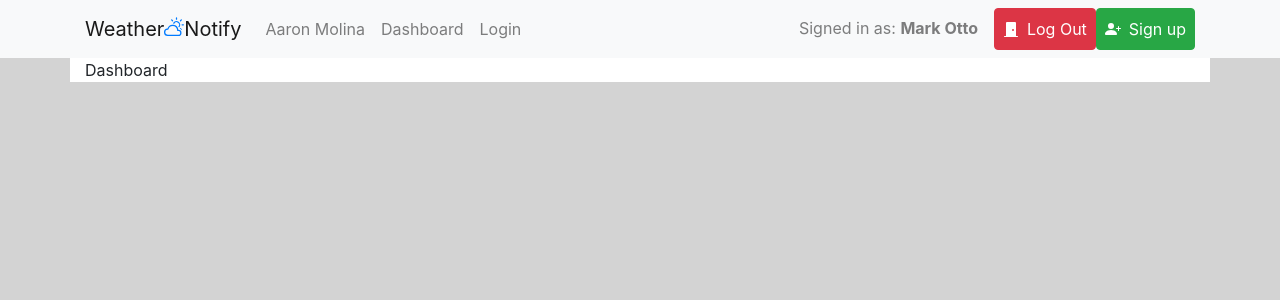
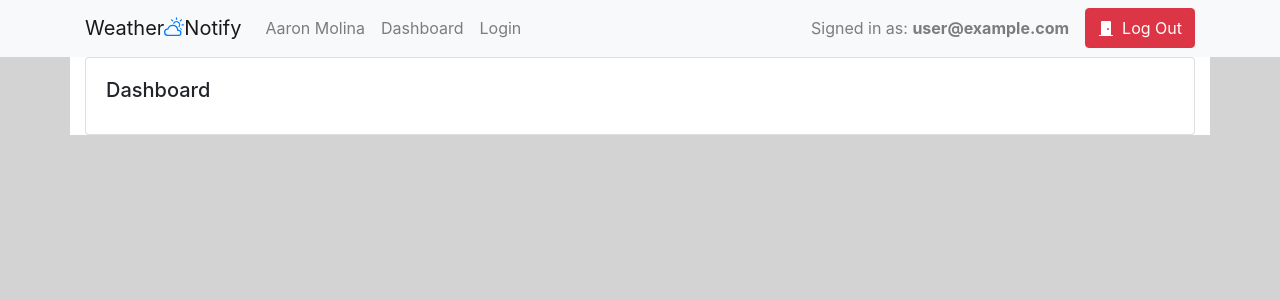
Before and after one commit to aaronm-git/weather-notify, a React (Create React App) app: page /dashboard in a window 1280 px wide. Shown: the top 300 px of the page. Built offline with nearby package versions, Linux system fonts and the light colour scheme; no server answers; sample sign-in values are in the browser's storage.

Commit message:
- Renamed Login.js file exported function to Login. - Added redirect after signup and login. - Created Dashboard page and made it private. - Logout logic added.

```diff
--- a/src/App.js
+++ b/src/App.js
@@ -8,6 +8,7 @@ import {
   Redirect,
 } from "react-router-dom";
 import { AuthProvider } from "./components/contexts/AuthContext";
+import { PrivateRoute } from "./components/PrivateRoute";
 // Pages
 import Dashboard from "./components/Dashboard";
 import Login from "./components/authentication/Login";
@@ -16,14 +17,14 @@ import Signup from "./components/authentication/Signup";
 function App() {
   return (
     <AuthProvider>
+      <Header />
       <Router>
-        <Header />
         <Container className="bg-white">
           <Switch>
             <Redirect exact from="/" to="/login" />
             <Route path="/login" component={Login} />
             <Route path="/signup" component={Signup} />
-            <Route path="/dashboard" component={Dashboard} />
+            <PrivateRoute path="/dashboard" component={Dashboard} />
           </Switch>
         </Container>
       </Router>
--- a/src/components/Dashboard.js
+++ b/src/components/Dashboard.js
@@ -1,8 +1,22 @@
+import { useState } from "react";
+import { Row, Col, Card, Form, Button, Alert } from "react-bootstrap";
+import { useAuth } from "./contexts/AuthContext";
+import { Link, useHistory } from "react-router-dom";
+
 const Dashboard = () => {
+  const [error, setError] = useState("");
+  const { currentUser } = useAuth();
   return (
-    <div>
-      <p>Dashboard</p>
-    </div>
+    <Row>
+      <Col>
+        {error && <Alert variant="danger">{error}</Alert>}
+        <Card>
+          <Card.Body>
+            <Card.Title>Dashboard</Card.Title>
+          </Card.Body>
+        </Card>
+      </Col>
+    </Row>
   );
 };
 
--- /dev/null
+++ b/src/components/PrivateRoute.js
@@ -0,0 +1,19 @@
+import React from "react";
+import { Route, Redirect } from "react-router-dom";
+import { useAuth } from "./contexts/AuthContext";
+
+export const PrivateRoute = ({ component: Component, ...rest }) => {
+  const { currentUser } = useAuth();
+  return (
+    <Route
+      {...rest}
+      render={(props) => {
+        return currentUser ? (
+          <Component {...props} />
+        ) : (
+          <Redirect to="/login" />
+        );
+      }}
+    ></Route>
+  );
+};
--- a/src/components/authentication/Signup.js
+++ b/src/components/authentication/Signup.js
@@ -2,12 +2,13 @@ import React, { useRef, useState } from "react";
 import { Row, Col, Form, Button, Alert } from "react-bootstrap";
 import { PersonPlusFill } from "react-bootstrap-icons";
 import { useAuth } from "../contexts/AuthContext";
-import { Link } from "react-router-dom";
+import { Link, useHistory } from "react-router-dom";
 
 const Signup = () => {
   const emailRef = useRef();
   const passwordRef = useRef();
   const passwordConfirmationRef = useRef();
+  const history = useHistory();
 
   const { signup } = useAuth();
   const [error, setError] = useState("");
@@ -24,7 +25,7 @@ const Signup = () => {
       setError("");
       setLoading(true);
       await signup(emailRef.current.value, passwordRef.current.value);
-      setLoading(false);
+      history.push("/dashboard");
     } catch (error) {
       setError(error.message);
       console.error(error);
--- a/src/components/authentication/login.js
+++ b/src/components/authentication/login.js
@@ -1,13 +1,13 @@
-import React, { useRef, useState } from "react";
+import { useRef, useState } from "react";
 import { Row, Col, Form, Button, Alert } from "react-bootstrap";
 import { DoorOpenFill } from "react-bootstrap-icons";
 import { useAuth } from "../contexts/AuthContext";
-import { Link } from "react-router-dom";
+import { Link, useHistory } from "react-router-dom";
 
-const Signup = () => {
+const Login = () => {
   const emailRef = useRef();
   const passwordRef = useRef();
-
+  const history = useHistory();
   const { login } = useAuth();
   const [error, setError] = useState("");
   const [loading, setLoading] = useState(false);
@@ -19,7 +19,7 @@ const Signup = () => {
       setError("");
       setLoading(true);
       await login(emailRef.current.value, passwordRef.current.value);
-      setLoading(false);
+      history.push("/dashboard");
     } catch (error) {
       setError(error.message);
       console.error(error);
@@ -69,4 +69,4 @@ const Signup = () => {
   );
 };
 
-export default Signup;
+export default Login;
--- a/src/components/contexts/AuthContext.js
+++ b/src/components/contexts/AuthContext.js
@@ -9,6 +9,7 @@ export function useAuth() {
 
 export function AuthProvider({ children }) {
   const [currentUser, setCurrentUser] = useState();
+  const [loading, setLoading] = useState(true);
 
   function signup(email, password) {
     return auth.createUserWithEmailAndPassword(email, password);
@@ -18,9 +19,14 @@ export function AuthProvider({ children }) {
     return auth.signInWithEmailAndPassword(email, password);
   }
 
+  function logout() {
+    return auth.signOut();
+  }
+
   useEffect(() => {
     const unsubscribe = auth.onAuthStateChanged((user) => {
       setCurrentUser(user);
+      setLoading(false);
     });
     return unsubscribe;
   }, []);
@@ -29,7 +35,13 @@ export function AuthProvider({ children }) {
     currentUser,
     signup,
     login,
+    logout,
+    loading,
   };
 
-  return <AuthContext.Provider value={value}>{children}</AuthContext.Provider>;
+  return (
+    <AuthContext.Provider value={value}>
+      {!loading && children}
+    </AuthContext.Provider>
+  );
 }
--- a/src/components/layout/Header.js
+++ b/src/components/layout/Header.js
@@ -1,12 +1,26 @@
-import React from "react";
-import { Container, Navbar, Nav } from "react-bootstrap";
+import { useState } from "react";
+import { Link, useHistory } from "react-router-dom";
+import { Container, Navbar, Nav, Button } from "react-bootstrap";
 import {
   CloudSun,
   PersonPlusFill,
   DoorClosedFill,
 } from "react-bootstrap-icons";
+import { useAuth } from "../contexts/AuthContext";
 
 const Header = () => {
+  const [error, setError] = useState("");
+  const { currentUser, logout } = useAuth();
+  const history = useHistory();
+  const handleLogout = async () => {
+    try {
+      await logout();
+      history.push("/login");
+    } catch (error) {
+      console.error(error);
+      setError(error.message);
+    }
+  };
   return (
     <Navbar bg="light" expand="lg">
       <Container>
@@ -23,17 +37,25 @@ const Header = () => {
             <Nav.Link href="/login">Login</Nav.Link>
           </Nav>
           <Nav className="ml-auto">
+            {currentUser ? (
+              <>
                 <Navbar.Text className="mr-3">
-              Signed in as: <strong>Mark Otto</strong>
+                  Signed in as: <strong>{currentUser.email}</strong>
                 </Navbar.Text>
-            <Nav.Link className="btn btn-danger text-white" href="/logout">
+                <Button
+                  className="btn btn-danger text-white"
+                  onClick={handleLogout}
+                >
                   <DoorClosedFill className="mb-1 mr-2" />
                   Log Out
-            </Nav.Link>
+                </Button>
+              </>
+            ) : (
               <Nav.Link className="btn btn-success text-white" href="/signup">
                 <PersonPlusFill className="mb-1 mr-2" />
                 Sign up
               </Nav.Link>
+            )}
           </Nav>
         </Navbar.Collapse>
       </Container>
```
Lines whose indentation alone changed are shown as unchanged.
